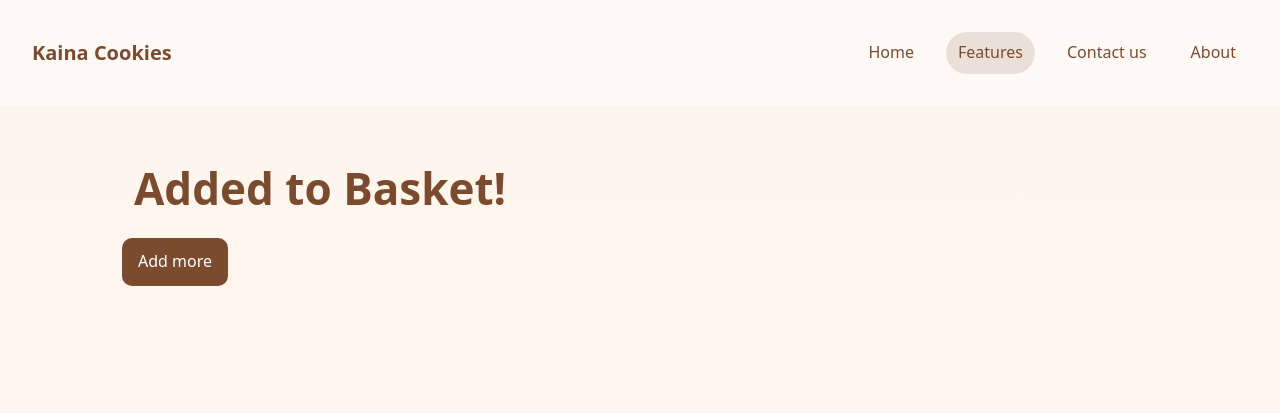
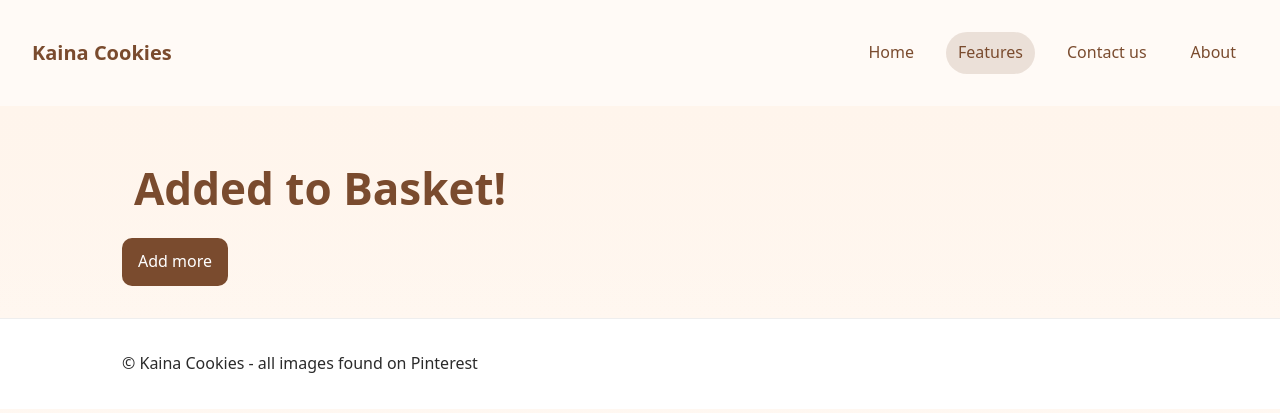
Before and after one commit to SukainaAlakwaa/kaina-cookies, a plain HTML site: page basket.html in a window 1280 px wide. Drawn offline with Linux system fonts and the light colour scheme.

Commit message:
Footer edit

```diff
--- a/basket.html
+++ b/basket.html
@@ -32,5 +32,11 @@
     </section>
 
 
+  <footer class="site-footer">
+      <div class="container">
+        <p>©<span id="year"></span>
+          Kaina Cookies - all images found on Pinterest</p>
+      </div>
+    </footer>
 </body>
 </html>
```
Also changed, not shown: about.html (+2 -1 lines), contact.html (+2 -1 lines), features.html (+3 -1 lines), index.html (+2 -1 lines).
